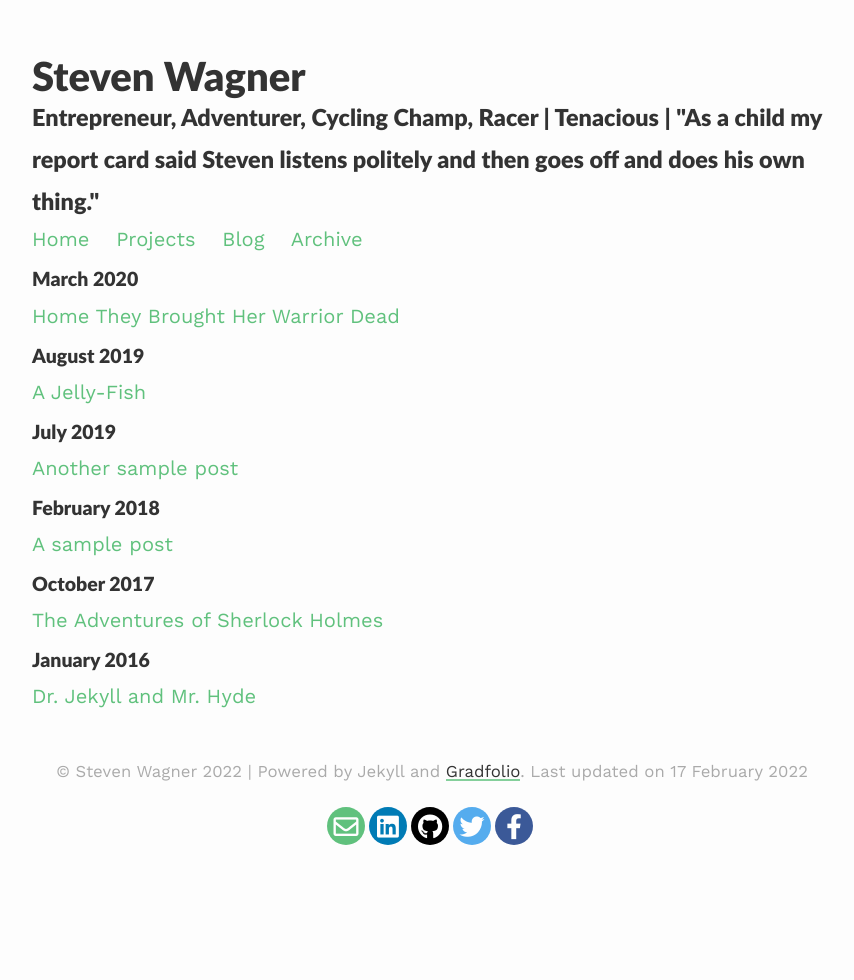
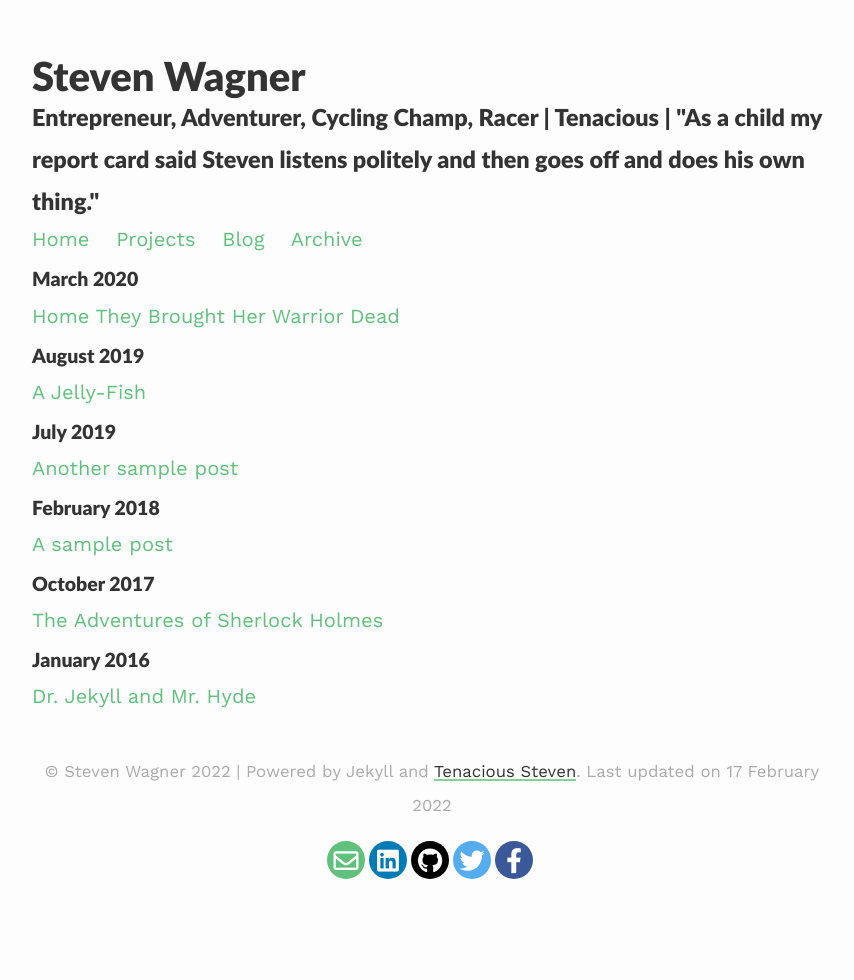
Before and after one commit to swagner2/stevenwagner.com, a Jekyll site: the page built from archive.html, in a window 1280 px wide. Shown: the whole page, without its empty margins (208-1062 px from the left). Built offline with Jekyll 4.4.1, drawn with Linux system fonts in a browser that asks for light colours; nearby versions of some CDN libraries.

Commit message:
Update default.html

```diff
--- a/_layouts/default.html
+++ b/_layouts/default.html
@@ -36,7 +36,7 @@
           <p class="copy">
             <small> &copy; {{site.title}} {{ site.time | date: '%Y' }}
                     | Powered by Jekyll and
-                    <a target="_blank" href="https://github.com/jitinnair1/gradfolio/">Gradfolio</a>.
+                    <a target="_blank" href="https://github.com/swagner2/">Tenacious Steven</a>.
                     Last updated on {{ site.time | date_to_long_string }}
             </small>
           </p>
```
